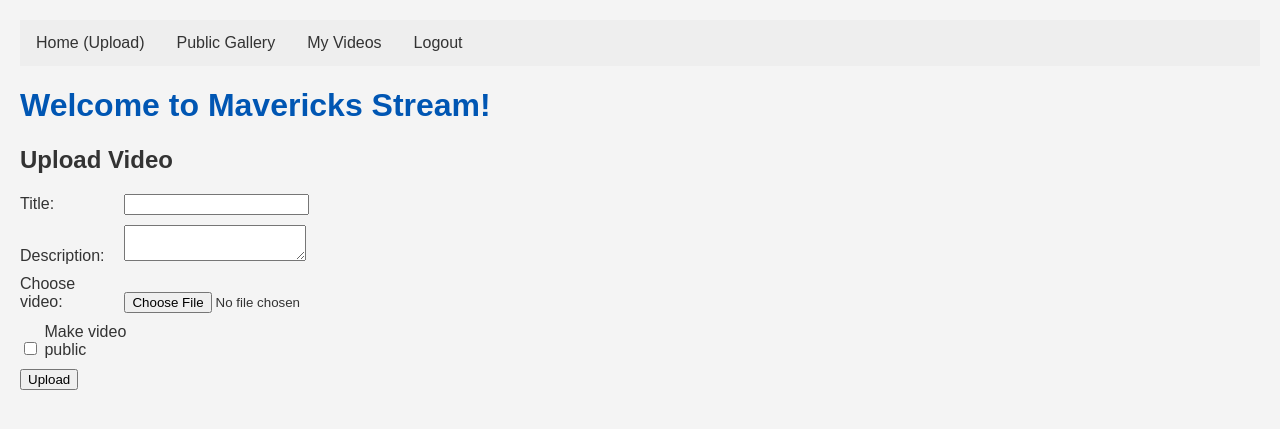
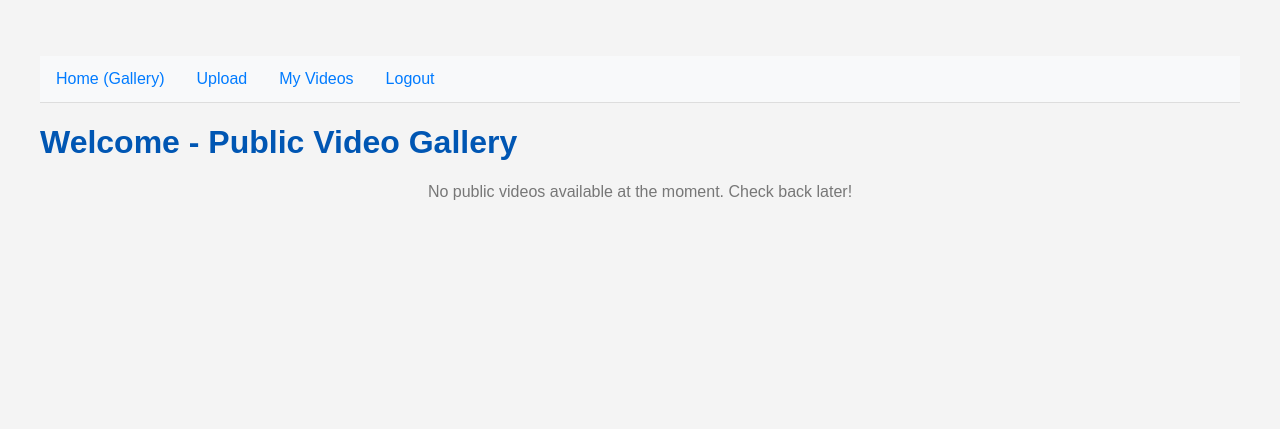
Before and after one commit to mavericks-research/Scope, a Flask app: page / in a window 1280 px wide. Shown: the top 429 px of the page. Run offline with Flask 3, Linux system fonts and the light colour scheme; the visitor is signed in with stand-in values (Sample User, id 1); data that the repository does not hold is empty.

Commit message:
Update public access and navigation
- Set public gallery as the main landing page (root /).
- Moved protected upload page to /upload.
- Updated navigation links in all templates to reflect new routes.
- Ensured login/signup pages link to the public gallery.
- Adjusted default login redirect to point to the /upload page.
- Updated tests to align with new routing and navigation.

```diff
--- a/app/auth.py
+++ b/app/auth.py
@@ -92,9 +92,9 @@ def login():
                 additional_claims = {'username': user.username, 'email': user.email}
                 access_token = create_access_token(identity=str(user.id), additional_claims=additional_claims)
 
-                # Redirect to the next page (or frontend.index) and pass the token as a query parameter
+                # Redirect to the next page (or frontend.upload_page for a logged-in user)
                 # Note: Passing tokens in URL is not ideal for security. Consider alternatives for production.
-                target_url = next_page or url_for('frontend.index')
+                target_url = next_page or url_for('frontend.upload_page') # Changed default target
                 if '?' in target_url:
                     return redirect(f"{target_url}&access_token={access_token}")
                 else:
--- a/app/routes.py
+++ b/app/routes.py
@@ -6,10 +6,16 @@ from app import db # Import db instance if needed for complex queries, not for s
 frontend_bp = Blueprint('frontend', __name__)
 
 @frontend_bp.route('/')
+def home():
+    # Serve public gallery as the main landing page
+    public_videos = Video.query.filter_by(is_public=True).order_by(Video.created_at.desc()).all()
+    return render_template('public_gallery.html', videos=public_videos, title="Welcome - Public Video Gallery")
+
+@frontend_bp.route('/upload') # New route for the upload page
 @login_required
-def index():
+def upload_page(): # Renamed from index to avoid confusion
     access_token = request.args.get('access_token')
-    return render_template('index.html', access_token=access_token)
+    return render_template('index.html', access_token=access_token, title="Upload Video") # Pass title
 
 @frontend_bp.route('/my-videos')
 @login_required
--- a/app/templates/index.html
+++ b/app/templates/index.html
@@ -33,8 +33,8 @@
     <div class="container"> <!-- Added container for consistency -->
         <nav>
             <ul>
-                <li><a href="{{ url_for('frontend.index') }}">Home (Upload)</a></li>
-                <li><a href="{{ url_for('frontend.public_gallery') }}">Public Gallery</a></li>
+                <li><a href="{{ url_for('frontend.home') }}">Home (Gallery)</a></li>
+                <li><a href="{{ url_for('frontend.upload_page') }}">Upload</a></li>
                 <li><a href="{{ url_for('frontend.my_videos') }}">My Videos</a></li>
                 <li><a href="{{ url_for('auth.logout') }}">Logout</a></li>
             </ul>
--- a/app/templates/login.html
+++ b/app/templates/login.html
@@ -34,6 +34,7 @@
             <button type="submit">Login</button>
         </form>
         <p>Don't have an account? <a href="{{ url_for('auth.signup') }}">Sign Up here</a></p>
+        <p>Or view <a href="{{ url_for('frontend.home') }}">Public Gallery</a></p>
     </div>
     <script src="{{ url_for('static', filename='script.js') }}"></script>
 </body>
--- a/app/templates/public_gallery.html
+++ b/app/templates/public_gallery.html
@@ -84,9 +84,9 @@
     <div class="container">
         <nav>
             <ul>
-                <li><a href="{{ url_for('frontend.index') }}">Home (Upload)</a></li>
-                <li><a href="{{ url_for('frontend.public_gallery') }}">Public Gallery</a></li>
+                <li><a href="{{ url_for('frontend.home') }}">Home (Gallery)</a></li>
                 {% if current_user.is_authenticated %}
+                    <li><a href="{{ url_for('frontend.upload_page') }}">Upload</a></li>
                     <li><a href="{{ url_for('frontend.my_videos') }}">My Videos</a></li>
                     <li><a href="{{ url_for('auth.logout') }}">Logout</a></li>
                 {% else %}
--- a/app/templates/signup.html
+++ b/app/templates/signup.html
@@ -34,6 +34,7 @@
             <button type="submit">Sign Up</button>
         </form>
         <p>Already have an account? <a href="{{ url_for('auth.login') }}">Login here</a></p>
+        <p>Or view <a href="{{ url_for('frontend.home') }}">Public Gallery</a></p>
     </div>
     <script src="{{ url_for('static', filename='script.js') }}"></script>
 </body>
--- a/app/templates/videos.html
+++ b/app/templates/videos.html
@@ -55,8 +55,8 @@
     <div class="container">
         <nav>
             <ul>
-                <li><a href="{{ url_for('frontend.index') }}">Home (Upload)</a></li>
-                <li><a href="{{ url_for('frontend.public_gallery') }}">Public Gallery</a></li>
+                <li><a href="{{ url_for('frontend.home') }}">Home (Gallery)</a></li>
+                <li><a href="{{ url_for('frontend.upload_page') }}">Upload</a></li>
                 <li><a href="{{ url_for('frontend.my_videos') }}">My Videos</a></li>
                 <li><a href="{{ url_for('auth.logout') }}">Logout</a></li>
             </ul>
```
Also changed, not shown: tests/test_auth.py (+25 -16 lines), tests/test_frontend.py (+2 -1 lines), tests/test_frontend_cycle.py (+2 -2 lines), instance/test_app.db, 9 other files.
